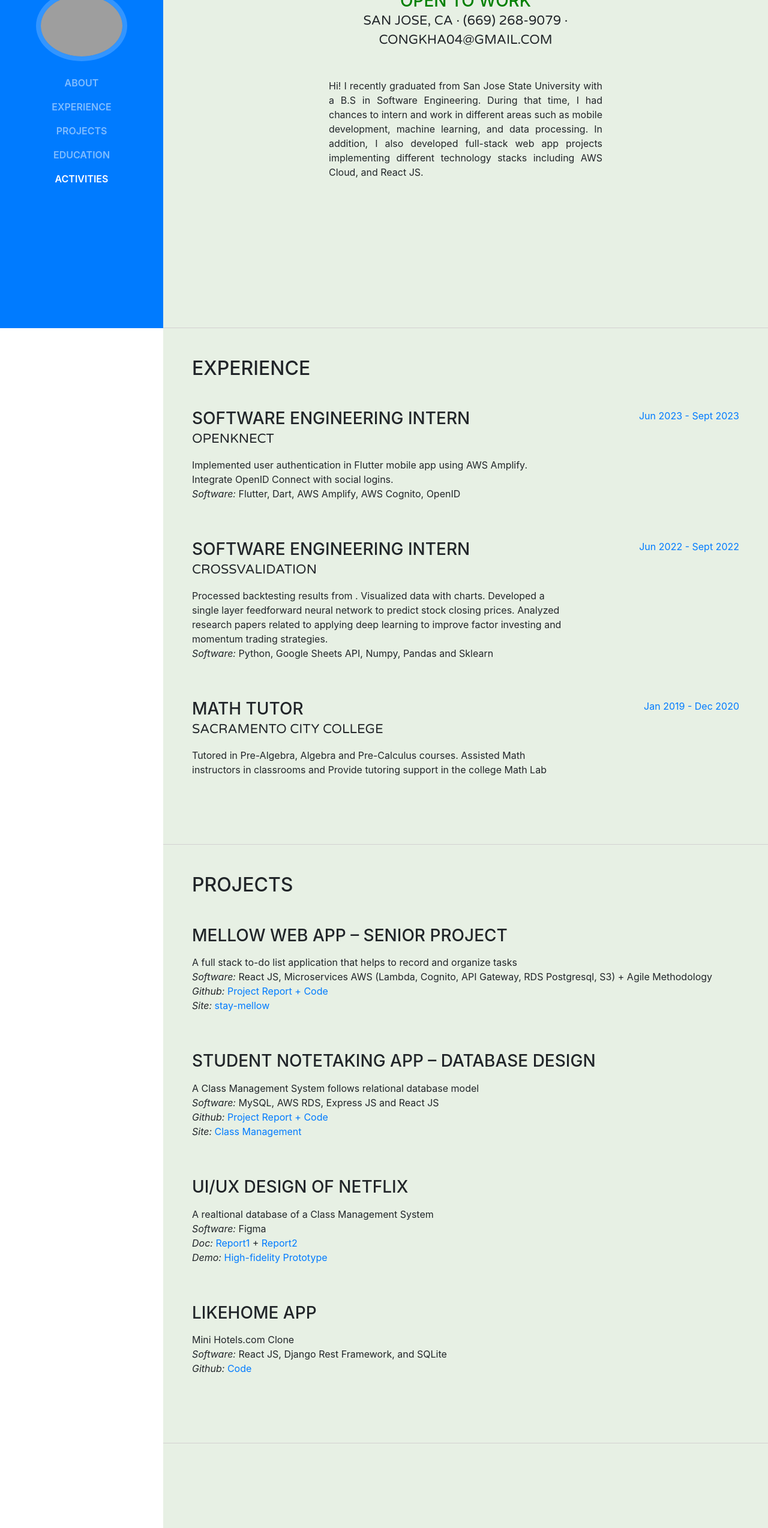
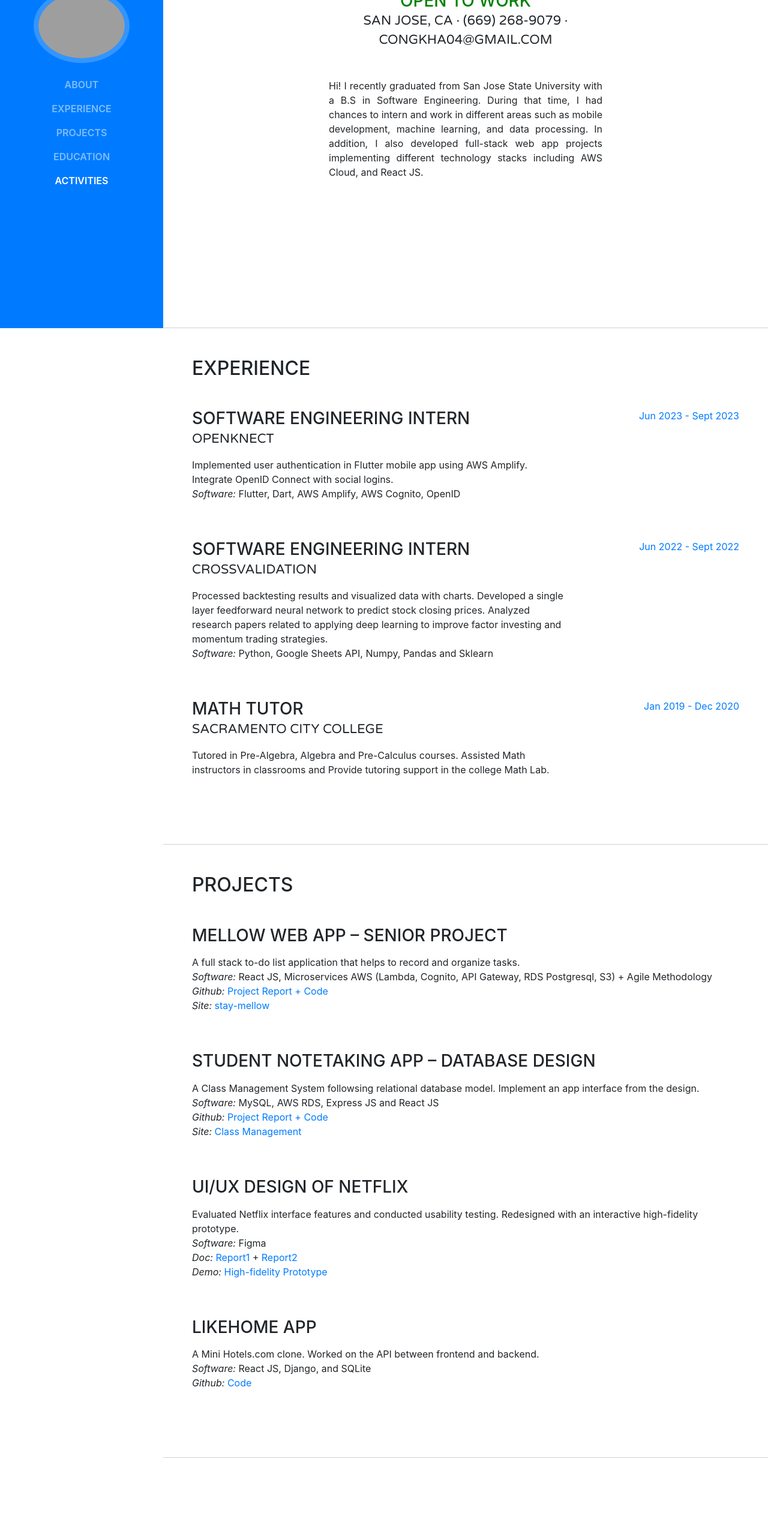
Before and after one commit to KhaNguyen04/KhaPortfolio.github.io, a website with bundled scripts: page index.html in a window 1280 px wide. Shown: the part 253-2800 px from the top of the page at 60% size. Built offline with nearby package versions, Linux system fonts and the light colour scheme; grey boxes are pictures that could not be loaded.

Commit message:
portfolio

```diff
--- a/index.html
+++ b/index.html
@@ -30,8 +30,8 @@
 
     <nav class="navbar navbar-expand-lg navbar-dark bg-primary fixed-top" id="sideNav">
       <a class="navbar-brand js-scroll-trigger" href="#page-top">
-        <span class="d-none d-lg-block" style="max-width: 200000px; width:100%;">
-          <img style=" width:9.5rem;"class="img-fluid img-profile rounded-circle mx-auto mb-2" src="img/profile.jpg" alt="">
+        <span class="d-none d-lg-block" >
+          <img class="img-fluid img-profile rounded-circle mx-auto mb-2" src="img/profile.jpg" alt="">
         </span>
       </a>
       <button class="navbar-toggler" type="button" data-toggle="collapse" data-target="#navbarSupportedContent" aria-controls="navbarSupportedContent" aria-expanded="false" aria-label="Toggle navigation">
@@ -61,8 +61,7 @@
 
 
     <!-- <div class="container-fluid p-0 " style="background-: url('img/images.jpg');background-size:100% 100%;    "> -->
-      <div class="container-fluid p-0 " style="background-color: #e7f0e4;background-size:100% 100%;    ">
-
+      <div class="container-fluid p-0 ">
       <section class="resume-section p-3 p-lg-5 d-flex d-column" id="about">
         <div style="text-align: center;  margin: auto;
         width: 50%;" class="my-auto">
@@ -103,8 +102,8 @@
             <div class="resume-content mr-auto">
               <h3 class="mb-0">Software Engineering Intern</h3>
               <div class="subheading mb-3">CrossValidation</div>
-              <p>Processed backtesting results from .
-               Visualized data with charts.
+              <p>Processed backtesting results and
+               visualized data with charts.
                 Developed a single layer feedforward neural network to predict stock closing
                 prices. Analyzed research papers related to applying deep learning to improve
                 factor investing and momentum trading strategies.
@@ -119,7 +118,7 @@
             <div class="resume-content mr-auto">
               <h3 class="mb-0">Math Tutor</h3>
               <div class="subheading mb-3">Sacramento City College</div>
-              <p>Tutored in Pre-Algebra, Algebra and Pre-Calculus courses. Assisted Math instructors in classrooms and Provide tutoring support in the college Math Lab</p>
+              <p>Tutored in Pre-Algebra, Algebra and Pre-Calculus courses. Assisted Math instructors in classrooms and Provide tutoring support in the college Math Lab.</p>
             </div>
             <div class="resume-date text-md-right">
               <span class="text-primary">Jan 2019 - Dec 2020</span>
@@ -138,7 +137,7 @@
           <div class="resume-item d-flex flex-column flex-md-row mb-5">
             <div class="resume-content mr-auto">
               <h3 class="mb-3">Mellow Web App – Senior Project</h3>
-              <p> A full stack to-do list application that helps to record and organize tasks
+              <p> A full stack to-do list application that helps to record and organize tasks.
                 <br> <i>Software:</i> React JS, Microservices AWS (Lambda, Cognito, API Gateway, RDS Postgresql, S3) + Agile Methodology
                 <br><i>Github:</i> <a href="https://github.com/KhaNguyen04/Mellow-C" target="_blank"> Project Report + Code</a>
               <br> <i>Site:</i><a href="https://stay-mellow.com/" target="_blank"> stay-mellow</p></a>
@@ -151,7 +150,7 @@
             <div class="resume-content mr-auto">
               <h3 class="mb-3">Student Notetaking App – Database Design</h3>
               <p>
-                A Class Management System follows relational database model
+                A Class Management System followsing relational database model. Implement an app interface from the design.
                 <br> <i>Software:</i> MySQL, AWS RDS, Express JS and React JS
                 <br><i>Github:</i> <a href="https://github.com/brandonong66/CS157aProject" target="_blank"> Project Report + Code</a>
               <br> <i>Site:</i> <a href="https://main--friendly-meringue-6d3474.netlify.app/" target="_blank"> Class Management</a> </p>
@@ -163,7 +162,7 @@
             <div class="resume-content mr-auto">
               <h3 class="mb-3">UI/UX Design of Netflix </h3>
               <p>
-                A realtional database of a Class Management System
+                Evaluated Netflix interface features and conducted usability testing. Redesigned with an interactive high-fidelity prototype.
                 <br> <i>Software:</i> Figma
                 <br><i>Doc:</i> <a href="https://drive.google.com/file/d/1ikbuQLHNyBZuA7Xne9cR3Dh-x-GI9ymt/view?usp=sharing" target="_blank"> Report1 </a> +
                 <a href="https://drive.google.com/file/d/1NpLTO3r7zxYBo2zYyeK4mpctN5jjnM3T/view?usp=sharing" target="_blank">  Report2</a>
@@ -176,8 +175,8 @@
             <div class="resume-content mr-auto">
               <h3 class="mb-3">LikeHome App </h3>
               <p>
-                Mini Hotels.com Clone
-                <br> <i>Software:</i> React JS, Django Rest Framework, and SQLite
+                A Mini Hotels.com clone. Worked on the API between frontend and backend.
+                <br> <i>Software:</i> React JS, Django, and SQLite
                 <br><i>Github:</i> <a href="https://github.com/DevHomies/LikeHome" target="_blank"> Code</a>
                </p>
             </div>
@@ -223,9 +222,19 @@
 
         <div class="my-auto" >
           <h2 class="mb-5">Activities</h2>
-          <p style="max-width: 850px; text-align: justify;">Besides coding, I enjoy running and hiking for outdoor activities. I was able to run a half marathon and currently training toward a full marathon.
+          <div style="max-width: 850px;text-align: justify;">
+          <p style=" ">Besides coding, I enjoy running and hiking for outdoor activities. I was able to run a half marathon and currently training toward a full marathon.
           Additionally, I like spending time hiking mountain areas around San Jose and the Bay Area.
           </p>
+
+
+          <img style=" display: block;margin: auto;"src="img/Monument.png" alt="" class="responsive">
+          <p style="text-align: center; margin-top: 0.5rem;">Monument peak, CA</p>
+
+          <img style="display: block;margin: auto;height:520px"src="img/run.png" alt="" class="responsive">
+          <p style="text-align: center; margin-top: 0.5rem;">First half-marathon</p>
+
+        </div>
         </div>
       </section>
 
```
Also changed, not shown: img/Monument.png (added).
